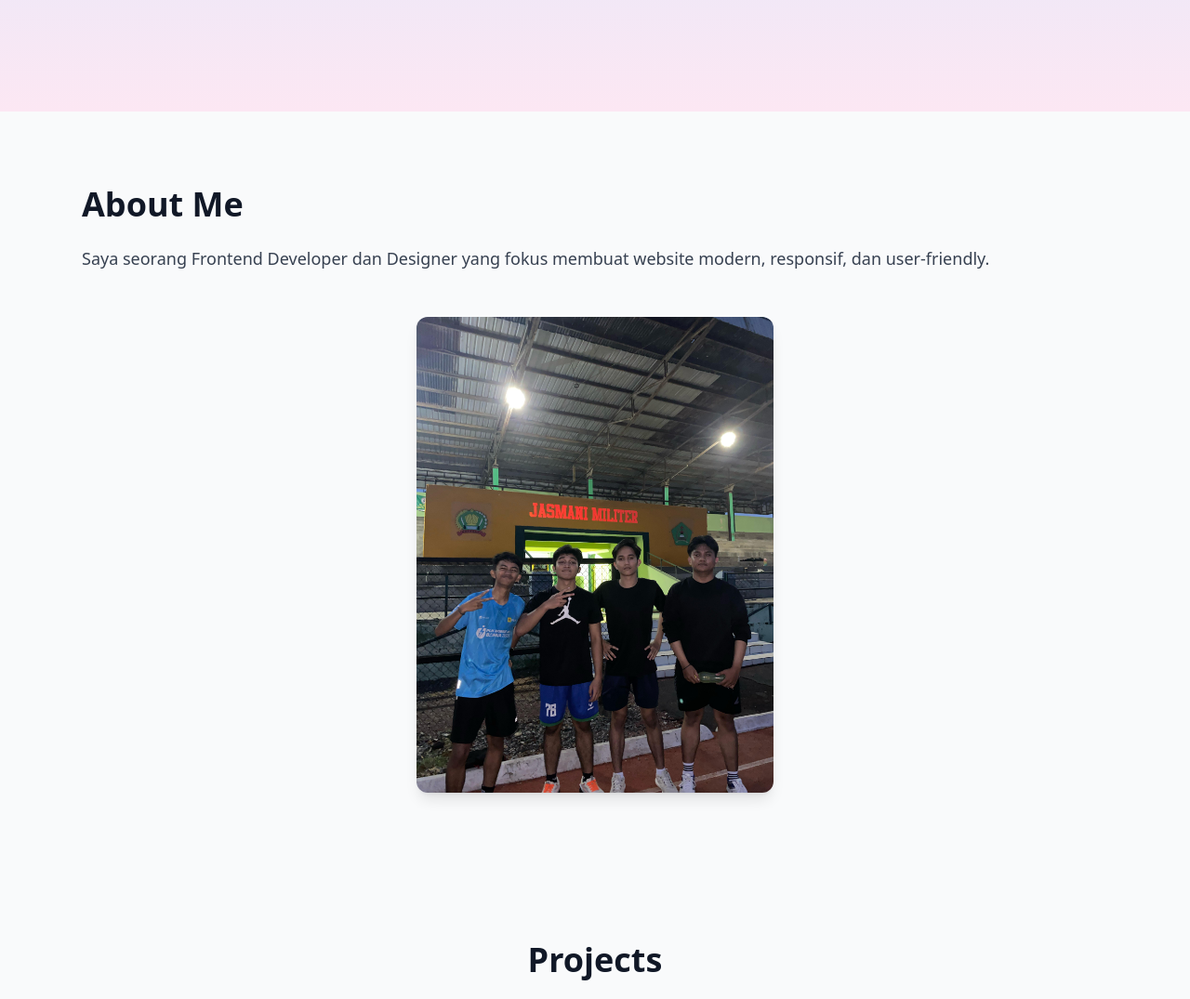
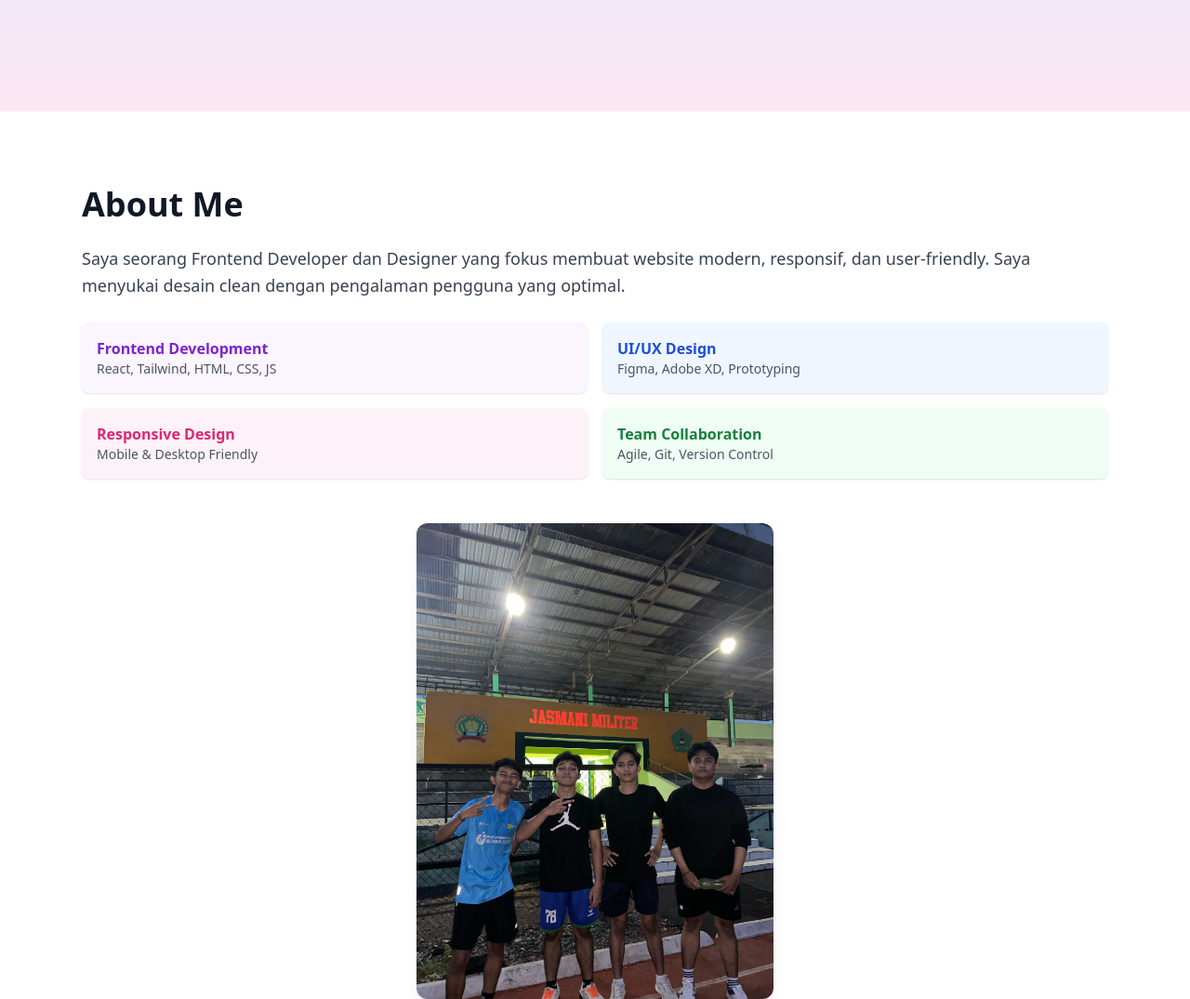
Before and after one commit to Midofhrzi2008/portfolio-mido, a website built with Vite: page index.html in a window 1280 px wide. Shown: the part 680-1755 px from the top of the page at 93% size. Built offline with nearby package versions, Linux system fonts and the light colour scheme.

Commit message:
feat: add homepage with profile section

```diff
--- a/index.html
+++ b/index.html
@@ -38,19 +38,54 @@
   </section>
 
  <!-- ======= ABOUT ======= -->
-<section id="about" class="py-20 bg-gray-50 dark:bg-gray-900 transition-colors duration-300">
+<section id="about" class="py-20 bg-white dark:bg-gray-800 transition-colors duration-300">
   <div class="max-w-6xl mx-auto px-6 grid grid-cols-1 md:grid-cols-2 gap-12 items-center">
+
+    <!-- Teks & Deskripsi -->
     <div class="space-y-6" data-aos="fade-right">
       <h2 class="text-4xl font-bold">About Me</h2>
       <p class="text-gray-700 dark:text-gray-300 text-lg leading-relaxed">
         Saya seorang Frontend Developer dan Designer yang fokus membuat website modern, responsif, dan user-friendly.
+        Saya menyukai desain clean dengan pengalaman pengguna yang optimal.
       </p>
+
+      <!-- Skill / Highlight -->
+      <div class="grid grid-cols-2 gap-4 mt-4">
+        <!-- Card 1 -->
+        <div class="bg-purple-50 dark:bg-purple-900/40 p-4 rounded-lg shadow hover:shadow-lg transition transform hover:-translate-y-1">
+          <h3 class="font-semibold text-purple-700 dark:text-purple-300">Frontend Development</h3>
+          <p class="text-gray-600 dark:text-gray-400 text-sm">React, Tailwind, HTML, CSS, JS</p>
+        </div>
+
+        <!-- Card 2 -->
+        <div class="bg-blue-50 dark:bg-blue-900/40 p-4 rounded-lg shadow hover:shadow-lg transition transform hover:-translate-y-1">
+          <h3 class="font-semibold text-blue-700 dark:text-blue-300">UI/UX Design</h3>
+          <p class="text-gray-600 dark:text-gray-400 text-sm">Figma, Adobe XD, Prototyping</p>
+        </div>
+
+        <!-- Card 3 -->
+        <div class="bg-pink-50 dark:bg-pink-900/40 p-4 rounded-lg shadow hover:shadow-lg transition transform hover:-translate-y-1">
+          <h3 class="font-semibold text-pink-600 dark:text-pink-300">Responsive Design</h3>
+          <p class="text-gray-600 dark:text-gray-400 text-sm">Mobile & Desktop Friendly</p>
+        </div>
+
+        <!-- Card 4 -->
+        <div class="bg-green-50 dark:bg-green-900/40 p-4 rounded-lg shadow hover:shadow-lg transition transform hover:-translate-y-1">
+          <h3 class="font-semibold text-green-700 dark:text-green-300">Team Collaboration</h3>
+          <p class="text-gray-600 dark:text-gray-400 text-sm">Agile, Git, Version Control</p>
+        </div>
+      </div>
     </div>
+
+    <!-- Gambar / Ilustrasi -->
     <div class="flex justify-center md:justify-end" data-aos="fade-left">
-      <img src="/public/images/mido1.jpg" alt="About Illustration" class="w-80 md:w-96 rounded-xl shadow-lg">
+      <img src="/public/images/mido1.jpg" alt="About Illustration"
+           class="w-80 md:w-96 rounded-xl shadow-lg">
     </div>
+
   </div>
 </section>
+
 
 <!-- ======= PROJECTS ======= -->
 <section id="projects" class="py-20 bg-gray-50 dark:bg-gray-900 transition-colors duration-300">
```
